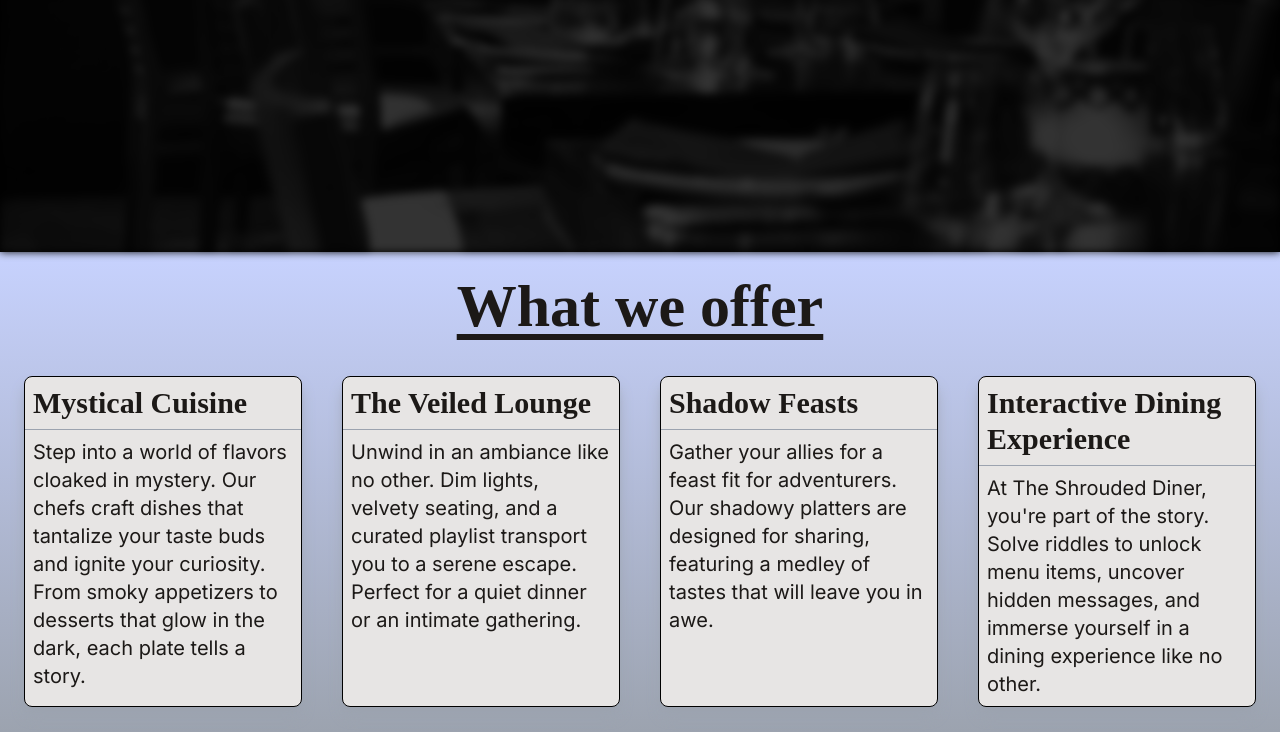
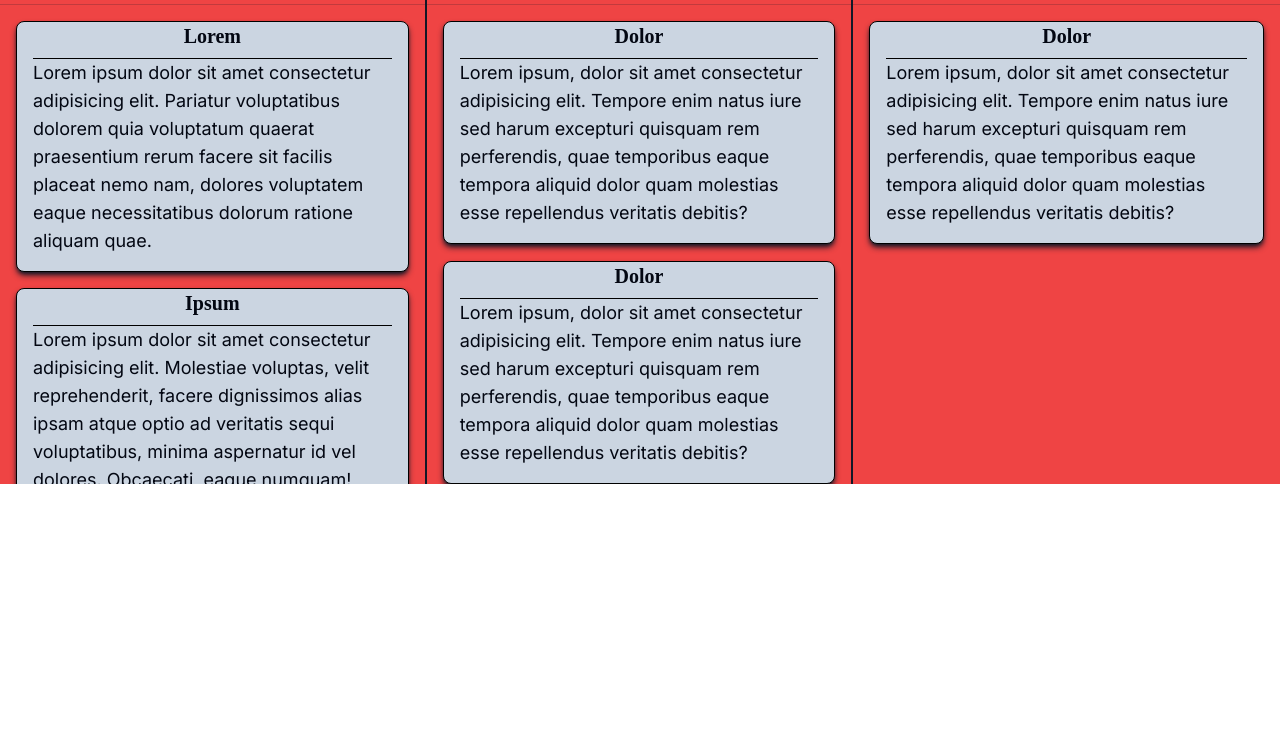
Before and after one commit to StilettoDagger/restaurant-page, a website built with webpack: page src/template.html in a window 1280 px wide. Shown: the part 548-1280 px from the top of the page. After the commit the page ends 1032 px from the top, so only its background shows below. Built offline with nearby package versions, Linux system fonts and the light colour scheme; a web font is replaced by a local one.

Commit message:
feat: add menu page template

```diff
--- a/src/css/styles.css
+++ b/src/css/styles.css
@@ -31,3 +31,23 @@
 .card .card-content {
     @apply p-2;
 }
+
+.menu-category {
+    @apply border-r-2 border-gray-900 last:border-none
+}
+
+.menu-category h2 {
+    @apply w-fit mx-auto bg-red-950 rounded-full shadow-md shadow-gray-900 px-4 py-2 my-4 text-center text-4xl font-semibold flex justify-center items-center gap-2;
+}
+
+.menu-card {
+    @apply h-fit border border-black shadow-md shadow-gray-900 mt-4 px-4 pb-4 rounded-lg text-lg bg-slate-300 text-gray-950 font-inter;
+}
+
+.menu-card h3 {
+    @apply border-b border-black pb-2 text-center text-xl font-semibold font-playfair;
+}
+
+.menu-container {
+    @apply grid grid-cols-1 lg:h-[60vh] lg:overflow-y-auto px-4 border-t border-gray-900 border-opacity-20
+}
--- a/src/index.js
+++ b/src/index.js
@@ -1,7 +1,6 @@
 import './css/styles.css';
-import {renderHero, renderInfo} from './modules/home';
+import renderHome from './modules/home';
 
-document.addEventListener("DOMContentLoaded", e => {
-    renderHero();
-    renderInfo();
-});
+// document.addEventListener("DOMContentLoaded", e => {
+//     renderHome();
+// });
--- a/src/modules/home.js
+++ b/src/modules/home.js
@@ -1,2 +1,7 @@
-export {default as renderHero} from './hero';
-export {default as renderInfo} from './info';
+import renderHero from "./hero";
+import renderInfo from "./info";
+
+export default function renderHome() {
+    renderHero();
+    renderInfo();
+}
--- /dev/null
+++ b/src/modules/menu.js
@@ -0,0 +1,5 @@
+export default function renderMenu() {
+    const menuSection = document.createElement("section");
+
+    menuSection.className = "bg-red-400"
+}
--- a/src/template.html
+++ b/src/template.html
@@ -8,9 +8,13 @@
 	<body class="font-playfair text-stone-900">
 		<header>
 			<nav
-                class="z-20 flex items-center bg-indigo-950 text-gray-300 py-2 px-4 font-inter fixed w-full text-3xl sm:text-lg shadow-lg shadow-black">
-                <img class="h-14 pr-4 border-r border-gray-400 border-opacity-50" src="assets/shrouded-diner-logo.png" alt="Shrouded Diner Logo">
-                <ul class="flex pl-4 sm:gap-6 justify-center gap-10 w-full sm:justify-start">
+				class="z-20 flex items-center bg-indigo-950 text-gray-300 py-2 px-4 font-inter fixed w-full text-3xl sm:text-lg shadow-md shadow-gray-800">
+				<img
+					class="h-14 pr-4 border-r border-gray-400 border-opacity-50"
+					src="assets/shrouded-diner-logo.png"
+					alt="Shrouded Diner Logo" />
+				<ul
+					class="flex pl-4 sm:gap-6 justify-center gap-10 w-full sm:justify-start">
 					<li class="active nav-el">
 						<button>
 							<span class="icon-[fluent--home-16-regular]"></span>
@@ -40,6 +44,87 @@
 		</header>
 		<div id="content">
 			<!--Content will be rendered here using JavaScript-->
+			<section
+				class="bg-red-500 min-h-screen text-gray-100 text-xl block pt-16"
+				id="menu">
+				<div class="h-screen sm:h-[50vh] w-full relative">
+					<img
+						class="h-full w-full object-cover brightness-[0.5] grayscale blur-sm"
+						src="./assets/menu.jpg"
+						alt="" />
+					<h1
+						class="absolute top-1/2 -translate-y-1/2 left-1/2 -translate-x-1/2 text-5xl font-semibold text-center w-fit p-4 mx-auto bg-slate-900 bg-opacity-70 rounded-lg shadow-lg shadow-gray-900">
+						Our Menu
+					</h1>
+				</div>
+				<div class="grid grid-cols-1 lg:grid-cols-3">
+					<div class="menu-category">
+						<h2>
+							<span class="icon-[fluent--food-toast-16-filled]"></span
+							>Appetizers
+						</h2>
+						<div class="menu-container">
+                            <div class="menu-card">
+                                <h3>Lorem</h3>
+                                <p>
+                                    Lorem ipsum dolor sit amet consectetur adipisicing elit.
+                                    Pariatur voluptatibus dolorem quia voluptatum quaerat
+                                    praesentium rerum facere sit facilis placeat nemo nam, dolores
+                                    voluptatem eaque necessitatibus dolorum ratione aliquam quae.
+                                </p>
+                            </div>
+                            <div class="menu-card">
+                                <h3>Ipsum</h3>
+                                <p>
+                                    Lorem ipsum dolor sit amet consectetur adipisicing elit.
+                                    Molestiae voluptas, velit reprehenderit, facere dignissimos
+                                    alias ipsam atque optio ad veritatis sequi voluptatibus, minima
+                                    aspernatur id vel dolores. Obcaecati, eaque numquam!
+                                </p>
+                            </div>
+                        </div>
+					</div>
+					<div class="menu-category">
+						<h2>
+							<span class="icon-[material-symbols--restaurant]"></span>Main Course
+						</h2>
+						<div class="menu-container">
+                            <div class="menu-card">
+                                <h3>Dolor</h3>
+                                <p>
+                                    Lorem ipsum, dolor sit amet consectetur adipisicing elit.
+                                    Tempore enim natus iure sed harum excepturi quisquam rem
+                                    perferendis, quae temporibus eaque tempora aliquid dolor quam
+                                    molestias esse repellendus veritatis debitis?
+                                </p>
+                            </div>
+                            <div class="menu-card">
+                                <h3>Dolor</h3>
+                                <p>
+                                    Lorem ipsum, dolor sit amet consectetur adipisicing elit.
+                                    Tempore enim natus iure sed harum excepturi quisquam rem
+                                    perferendis, quae temporibus eaque tempora aliquid dolor quam
+                                    molestias esse repellendus veritatis debitis?
+                                </p>
+                            </div>
+                        </div>
+					</div>
+					<div class="menu-category">
+						<h2><span class="icon-[mdi--cupcake]"></span>Desserts</h2>
+						<div class="menu-container">
+                            <div class="menu-card">
+                                <h3>Dolor</h3>
+                                <p>
+                                    Lorem ipsum, dolor sit amet consectetur adipisicing elit.
+                                    Tempore enim natus iure sed harum excepturi quisquam rem
+                                    perferendis, quae temporibus eaque tempora aliquid dolor quam
+                                    molestias esse repellendus veritatis debitis?
+                                </p>
+                            </div>
+                        </div>
+					</div>
+				</div>
+			</section>
 		</div>
 	</body>
 </html>
```
Also changed, not shown: src/assets/menu.jpg (added). Lines whose indentation alone changed are shown as unchanged.
